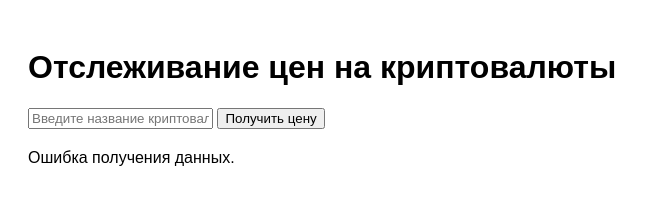
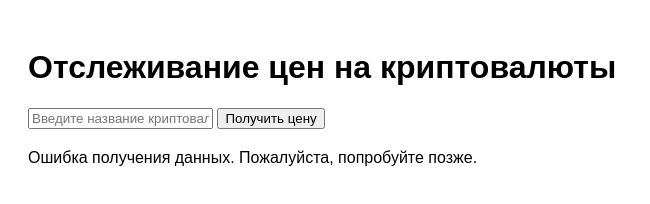
Before and after one commit to Jasekeee/crypto-price-tracker, a plain HTML site: page index.html in a window 1280 px wide. Both pictures are taken after a click on the button "Получить цену". Shown: the whole page, without its empty margins (0-650 px from the left). Drawn offline with Linux system fonts and the light colour scheme; no server answers.

Commit message:
Update index.html

```diff
--- a/index.html
+++ b/index.html
@@ -22,20 +22,21 @@
 
     <script>
         async function getCryptoPrice() {
-            const crypto = document.getElementById('crypto').value;
+            const crypto = document.getElementById('crypto').value.toLowerCase(); // Приводим к нижнему регистру
             const url = `https://api.coingecko.com/api/v3/simple/price?ids=${crypto}&vs_currencies=usd`;
 
             try {
                 const response = await fetch(url);
                 const data = await response.json();
 
+                // Проверяем, возвращает ли API данные для введённой криптовалюты
                 if (data[crypto]) {
                     document.getElementById('result').innerHTML = `Текущая цена ${crypto}: $${data[crypto].usd}`;
                 } else {
-                    document.getElementById('result').innerHTML = 'Криптовалюта не найдена.';
+                    document.getElementById('result').innerHTML = 'Криптовалюта не найдена. Попробуйте другую.';
                 }
             } catch (error) {
-                document.getElementById('result').innerHTML = 'Ошибка получения данных.';
+                document.getElementById('result').innerHTML = 'Ошибка получения данных. Пожалуйста, попробуйте позже.';
             }
         }
     </script>
```
